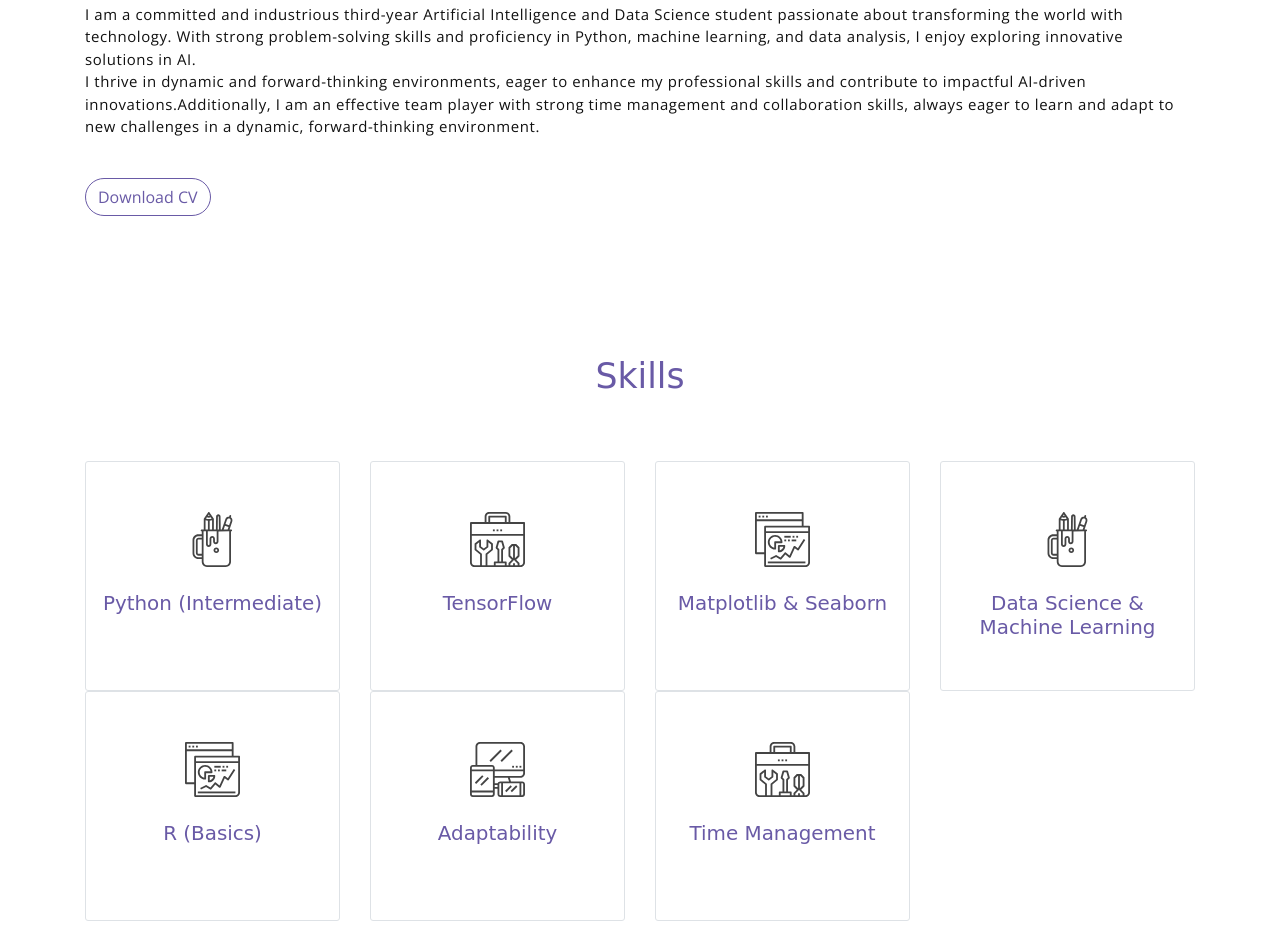
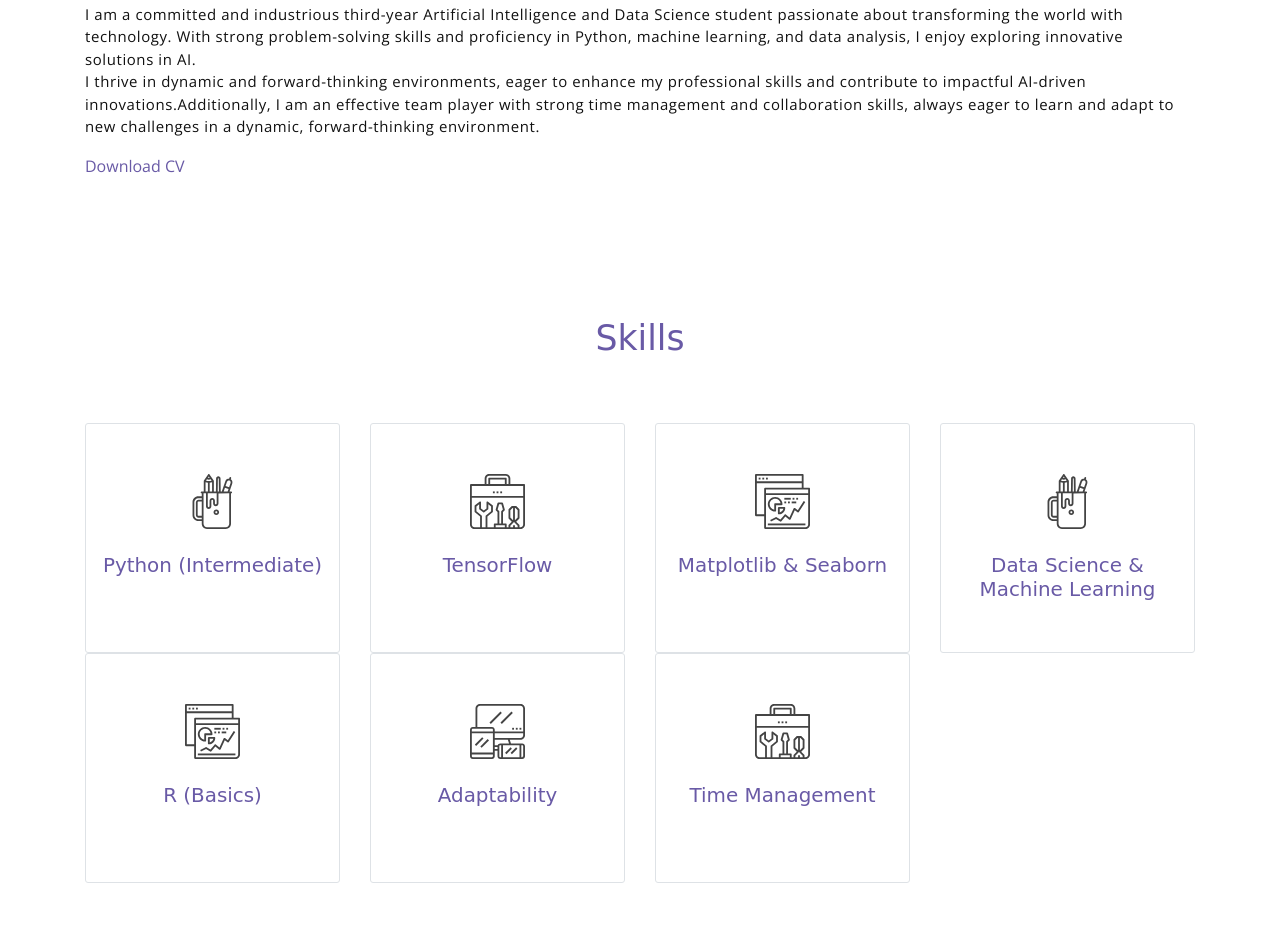
Before and after one commit to AkshayaM711/PORTFOLIO_A, a website: page index.html in a window 1280 px wide. Shown: the part 883-1835 px from the top of the page. Drawn offline with nearby package versions, Linux system fonts and the light colour scheme; files whose address does not match are found by name; a web font is replaced by a local one.

Commit message:
Update index.html

```diff
--- a/index.html
+++ b/index.html
@@ -72,7 +72,7 @@
                         I am a committed and industrious third-year Artificial Intelligence and Data Science student passionate about transforming the world with technology. With strong problem-solving skills and proficiency in Python, machine learning, and data analysis, I enjoy exploring innovative solutions in AI.
                         <br> I thrive in dynamic and forward-thinking environments, eager to enhance my professional skills and contribute to impactful AI-driven innovations.Additionally, I am an effective team player with strong time management and collaboration skills, always eager to learn and adapt to new challenges in a dynamic, forward-thinking environment.
                     </p>
-                        <a href="C:\Users\Madhu\OneDrive\Desktop\Akshaya M_CV.docx" class="btn-rounded btn btn-outline-primary mt-4" download>
+                        <a href="Akshaya M_CV.pdf" download>
                             Download CV
                         </a>
 
```
